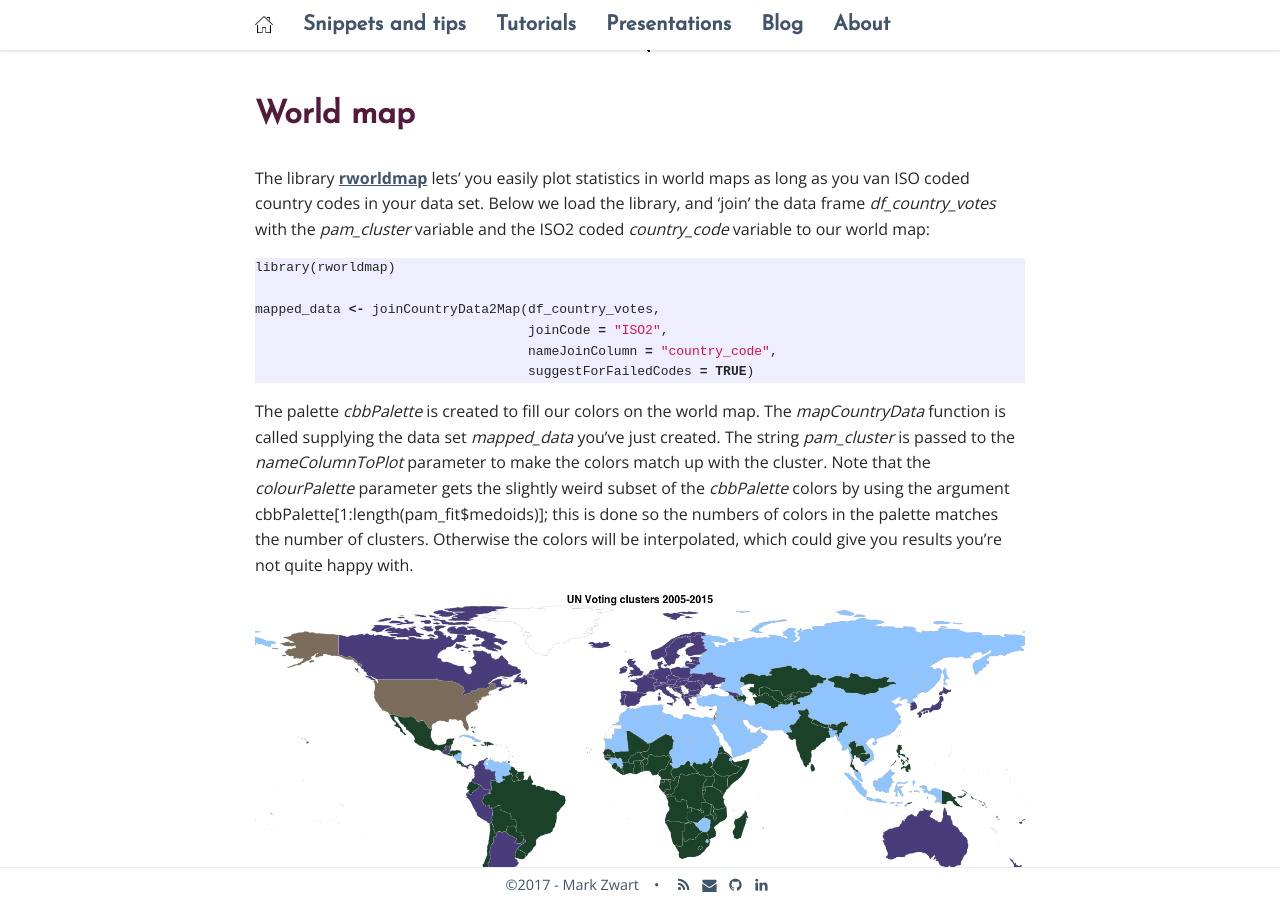
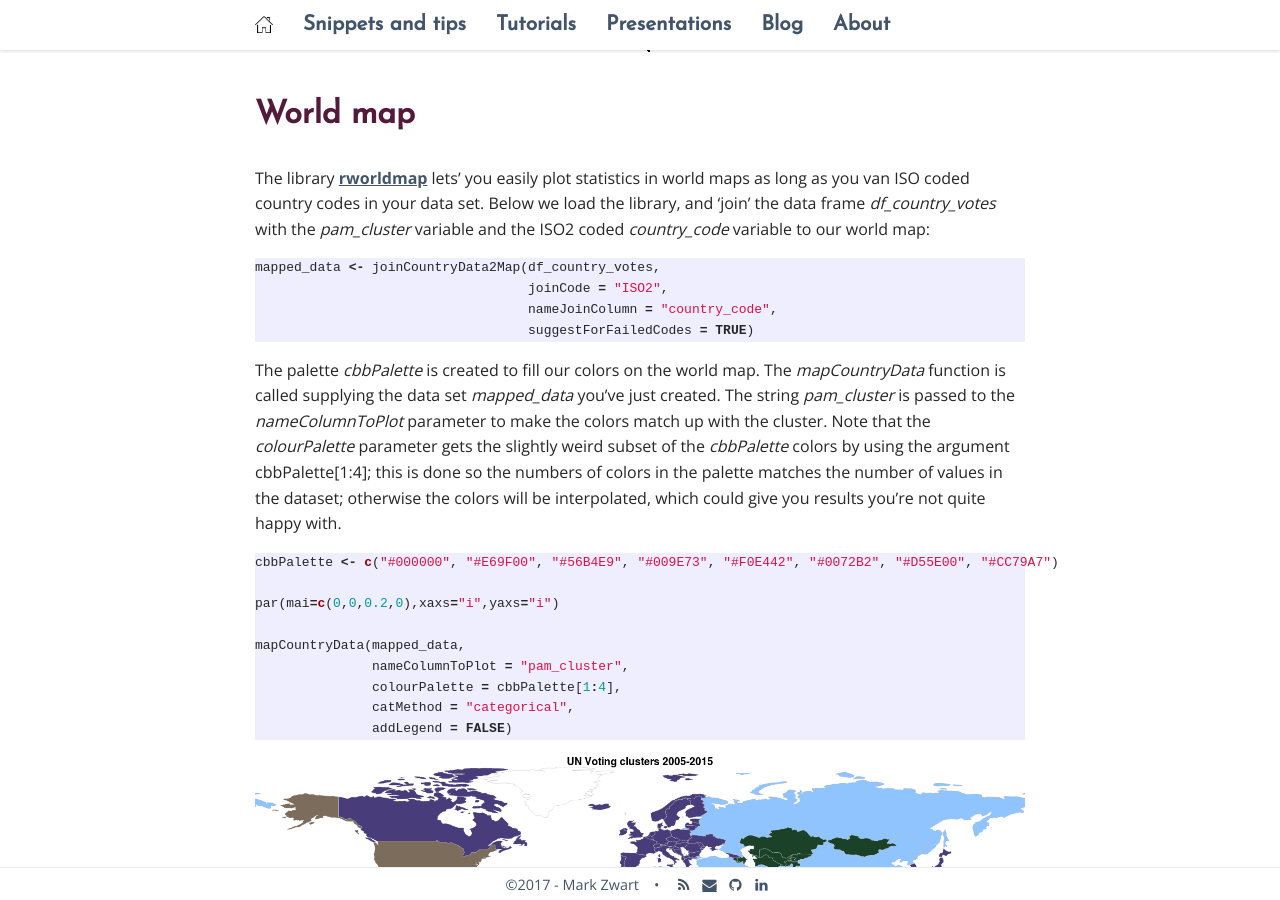
Before and after one commit to mark-me/mark-me.github.io, a Jekyll site: the page built from _pages/snippets-and-tips/graphs/graphs.md, in a window 1280 px wide and 900 px high, scrolled down 10330 px. Built offline with Jekyll 4.4.1, drawn with Linux system fonts in a browser that asks for light colours; nearby versions of some CDN libraries; comment, search, counter and statistics services are not loaded.

Commit message:
Update graphs.md

````diff
--- a/_pages/snippets-and-tips/graphs/graphs.md
+++ b/_pages/snippets-and-tips/graphs/graphs.md
@@ -226,14 +226,24 @@
 
 The library **[rworldmap](https://cran.r-project.org/web/packages/rworldmap/rworldmap.pdf)** lets' you easily plot statistics in world maps as long as you van ISO coded country codes in your data set. Below we load the library, and 'join' the data frame _df_country_votes_ with the _pam_cluster_ variable and the ISO2 coded _country_code_ variable to our world map:
 ```r
-library(rworldmap)
-
 mapped_data <- joinCountryData2Map(df_country_votes,
                                    joinCode = "ISO2",
                                    nameJoinColumn = "country_code",
                                    suggestForFailedCodes = TRUE)
 ```
-The palette _cbbPalette_ is created to fill our colors on the world map. The _mapCountryData_ function is called supplying the data set _mapped_data_ you've just created. The string _pam_cluster_ is passed to the _nameColumnToPlot_ parameter to make the colors match up with the cluster. Note that the _colourPalette_ parameter gets the slightly weird subset of the _cbbPalette_ colors by using the argument cbbPalette[1:length(pam_fit$medoids)]; this is done so the numbers of colors in the palette matches the number of clusters. Otherwise the colors will be interpolated, which could give you results you're not quite happy with.
+The palette _cbbPalette_ is created to fill our colors on the world map. The _mapCountryData_ function is called supplying the data set _mapped_data_ you've just created. The string _pam_cluster_ is passed to the _nameColumnToPlot_ parameter to make the colors match up with the cluster. Note that the _colourPalette_ parameter gets the slightly weird subset of the _cbbPalette_ colors by using the argument cbbPalette[1:4]; this is done so the numbers of colors in the palette matches the number of values in the dataset; otherwise the colors will be interpolated, which could give you results you're not quite happy with.
+
+```r
+cbbPalette <- c("#000000", "#E69F00", "#56B4E9", "#009E73", "#F0E442", "#0072B2", "#D55E00", "#CC79A7")
+
+par(mai=c(0,0,0.2,0),xaxs="i",yaxs="i")
+
+mapCountryData(mapped_data,
+               nameColumnToPlot = "pam_cluster",
+               colourPalette = cbbPalette[1:4],
+               catMethod = "categorical",
+               addLegend = FALSE)
+```
 
 {:refdef: style="text-align: center;"}
 <a href="/_pages/tutorials/clustering-mds/unvotes-map-clusters.png" target="_blank">
````
